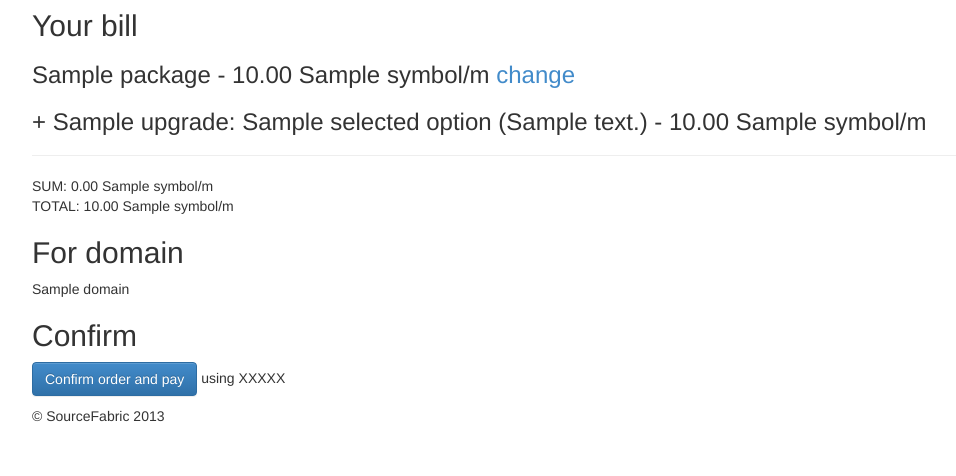
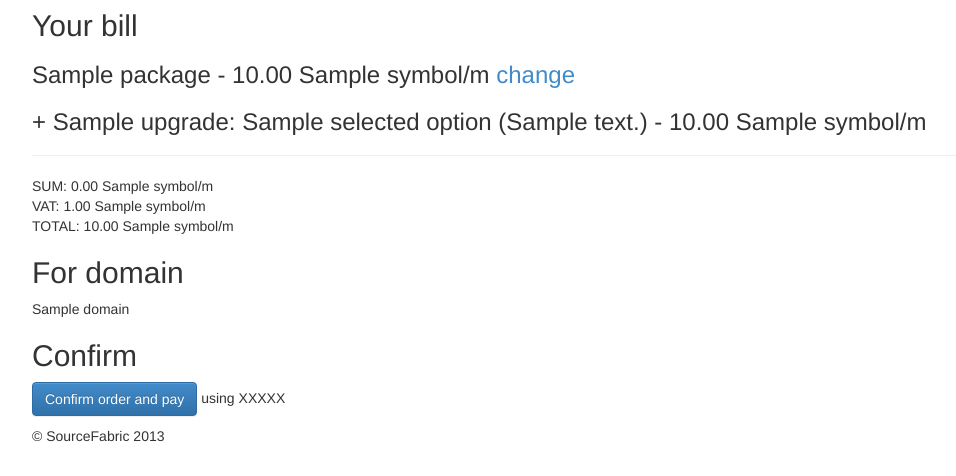
Before and after one commit to gnunicorn/at-su-g2, a Flask app: template airtimesignup/templates/confirm.html in a window 1280 px wide. Shown: the part 233-709 px from the top of the page, without its empty margins (38-994 px from the left). Run offline with Flask 2, Linux system fonts and the light colour scheme; the template is opened without the code that fills it: most values are stand-ins (such as "Sample title", 1, 10 or a date in 2020); parts of the project's set-up code (start-up, migrations or seed data) failed here and were passed over; some libraries are stand-ins or nearby versions.

Commit message:
fix vat saving

```diff
--- a/airtimesignup/app.py
+++ b/airtimesignup/app.py
@@ -123,11 +123,12 @@ def confirm():
     ctx = session["checkout_context"]
 
     sum_total = _total_price(ctx)
+    order.currency = ctx["currency"]["label"]
     if order.vat_addr:
         order.total = sum_total
     else:
-        order.vat = math.ceil(sum_total * 19) / 100.0
-        order.total = sum_total + order.vat
+        order.total_vat = math.ceil(sum_total * 19) / 100.0
+        order.total = sum_total + order.total_vat
 
     order.details = json.dumps(ctx)
     db_session.add(order)
--- a/airtimesignup/templates/confirm.html
+++ b/airtimesignup/templates/confirm.html
@@ -21,8 +21,8 @@
     <hr>
     <p>
       SUM: {{ "%0.2f" % sum_total|float }} {{ currency.symbol }}/m<br>
-    	{% if order.vat %}
-	       VAT: {{ "%0.2f" % order.vat|float }} {{ currency.symbol }}/m<br>
+    	{% if order.total_vat %}
+	       VAT: {{ "%0.2f" % order.total_vat|float }} {{ currency.symbol }}/m<br>
         {% endif %}
 	    TOTAL: {{ "%0.2f" % order.total|float }} {{ currency.symbol }}/m<br>
     </p>
```
